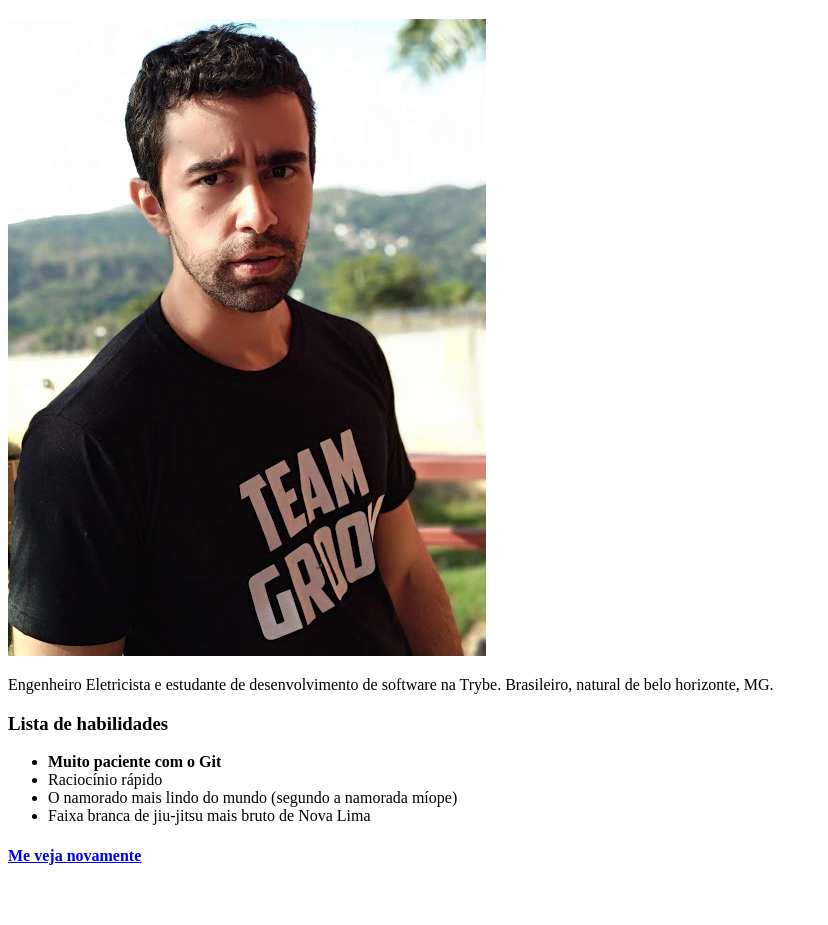
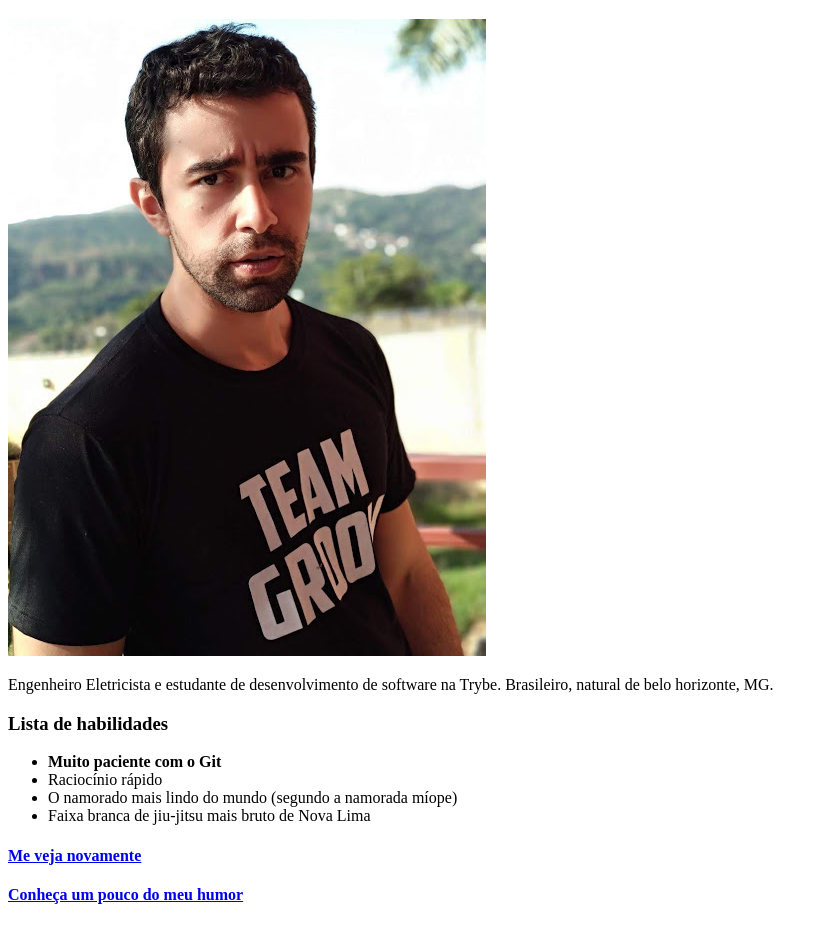
Before and after one commit to alvarovascon/alvarovascon.github.io, a plain HTML site: page index.html in a window 1280 px wide. Shown: the part 61-986 px from the top of the page, without its empty margins (0-828 px from the left). Before the commit the page ends 947 px from the top, so only its background shows below. Drawn offline with Linux system fonts and the light colour scheme.

Commit message:
link para blog inserido

```diff
--- a/index.html
+++ b/index.html
@@ -20,7 +20,11 @@
             <li>O namorado mais lindo do mundo (segundo a namorada míope)</li>
             <li>Faixa branca de jiu-jitsu mais bruto de Nova Lima</li>
         </ul>
+
     <h4><a href=#foto>Me veja novamente</a></h4>
+
+    <h4><a href="https://www.ahnegao.com.br/"
+        target="_blank">Conheça um pouco do meu humor</a></h4>
 
 </body>
 </html>
```
